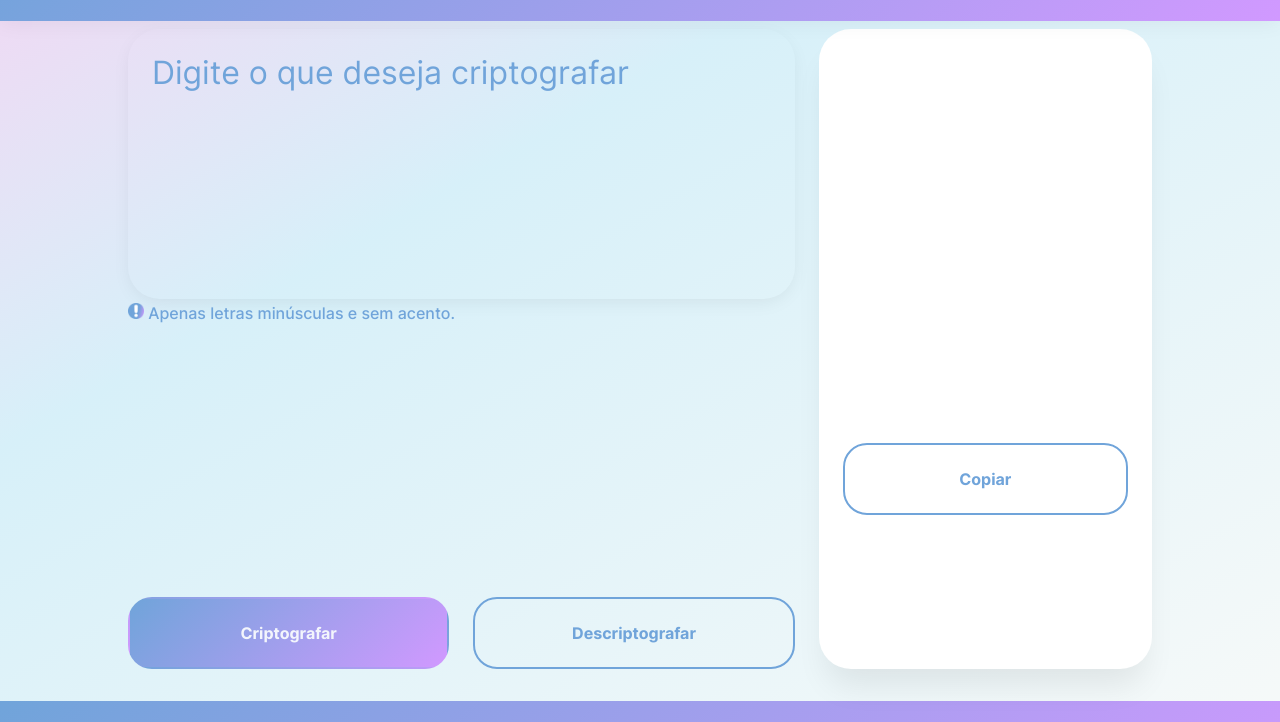
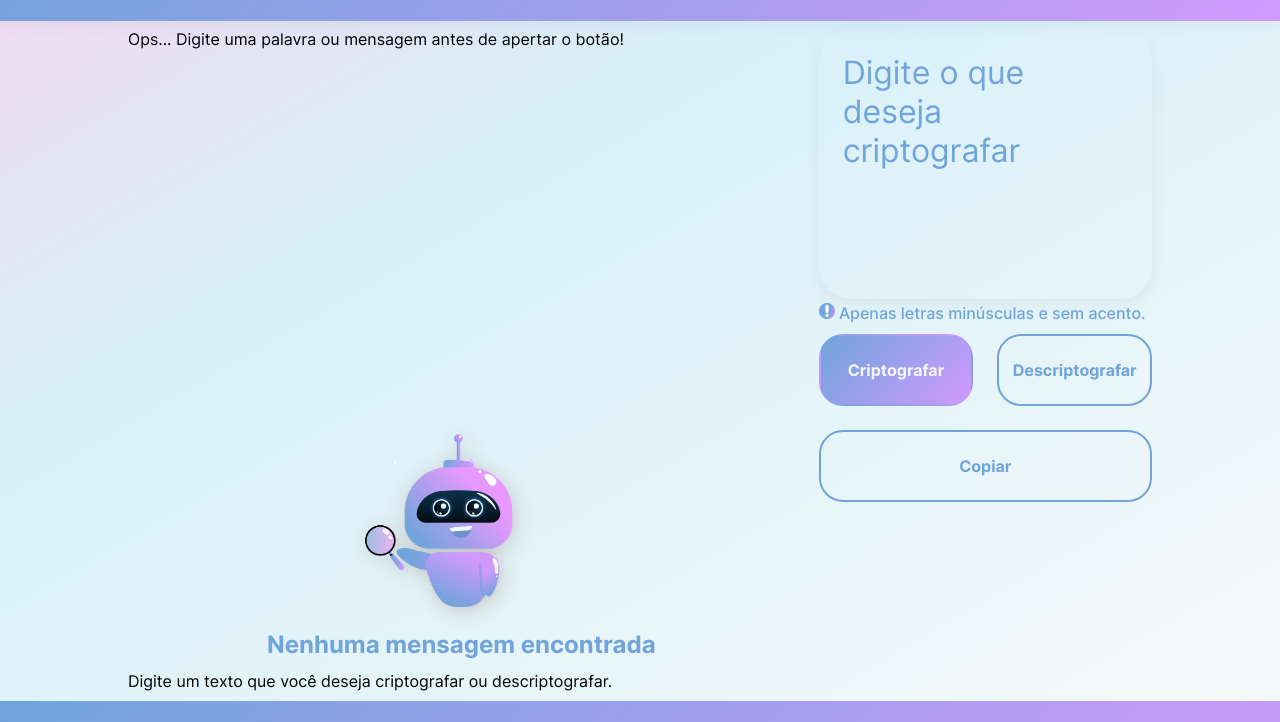
Before and after one commit to MarianaPiovezan/decode, a plain HTML site: page index.html in a window 1280 px wide. Shown: the part 83-805 px from the top of the page. Drawn offline with Linux system fonts and the light colour scheme.

Commit message:
feat/refactor: decode empty and decody result

```diff
--- a/index.html
+++ b/index.html
@@ -21,6 +21,7 @@
   </header>
   <main>
     <div class="container project ">
+      <p class="error">Ops... Digite uma palavra ou mensagem antes de apertar o botão!</p>
       <form class="form-container ">
         <div>
           <textarea class="textarea" name="mesage" id="" rows="6"
@@ -29,24 +30,22 @@
               alt="Informação importante" /> Apenas letras minúsculas e sem acento. </label>
         </div>
         <div class="form-btn">
-          <button class="btn btn-primary">Criptografar</button>
-          <button class="btn btn-secondary">Descriptografar</button>
+          <button class="btn btn-primary encripty" onclick="btnEncrypty()">Criptografar</button>
+          <button class="btn btn-secondary
+          decrypt">Descriptografar</button>
         </div>
       </form>
-      <!-- <div class="decode">
+      <div class="decode-empty">
         <div class="decode-image float-effect">
           <img src="./assets/images/robot.png" alt="Robo sorrindo">
-        </div> -->
-        <!-- <div class="decode-text">
+        </div>
+        <div class="decode-text">
           <h2 class="decode-title">Nenhuma mensagem encontrada</h2>
           <p>Digite um texto que você deseja criptografar ou descriptografar.</p>
         </div>
-        <button class="btn btn-desable"> Copiar</button>
-      </div> -->
-      <div class="decode active">
-         <div>
-          <p class="result"></p>
-        </div>
+      </div>
+      <div class="decode-result">
+        <p class="result-text"></p>
         <button class="btn btn-copy"> Copiar</button>
       </div>
     </div>
```
